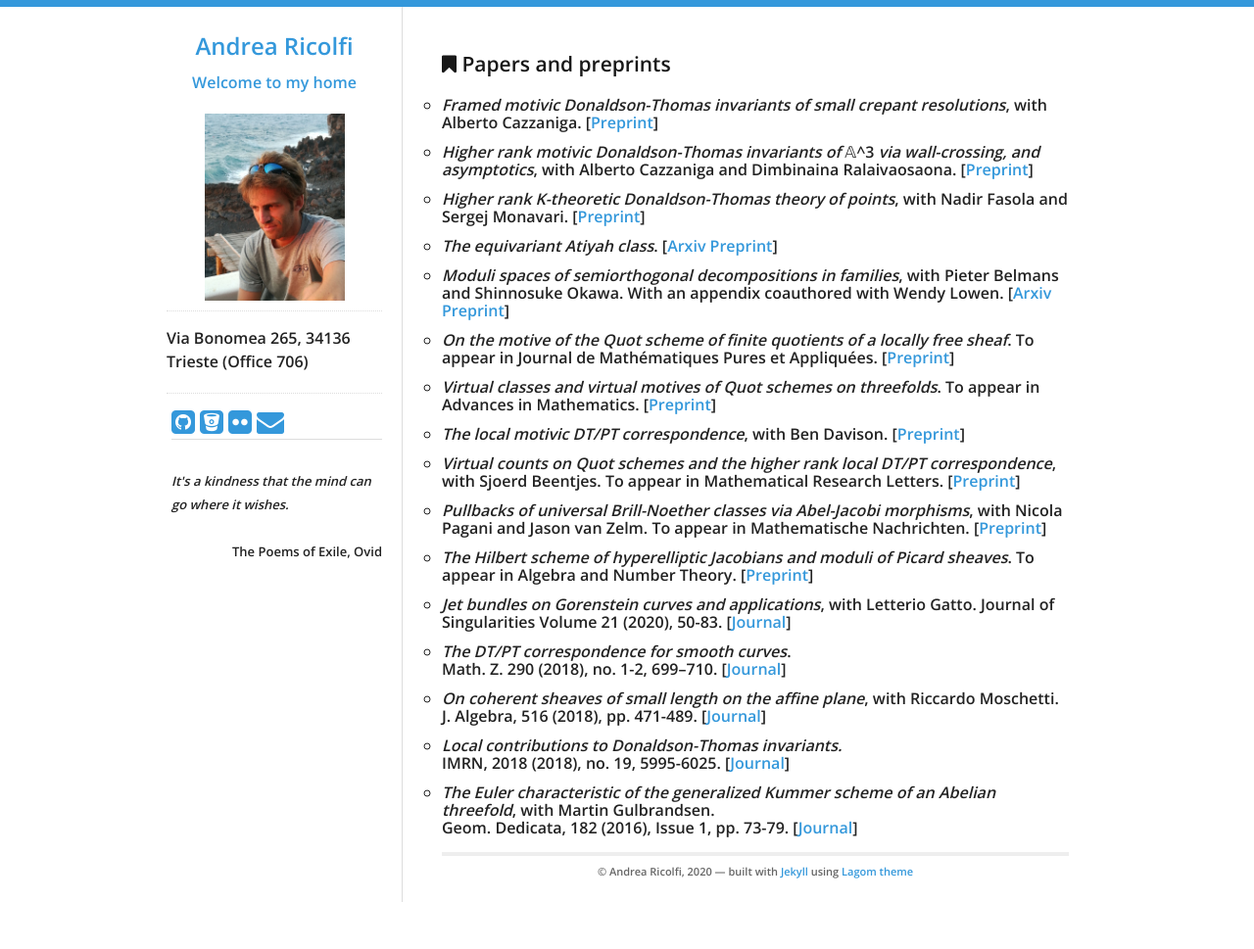
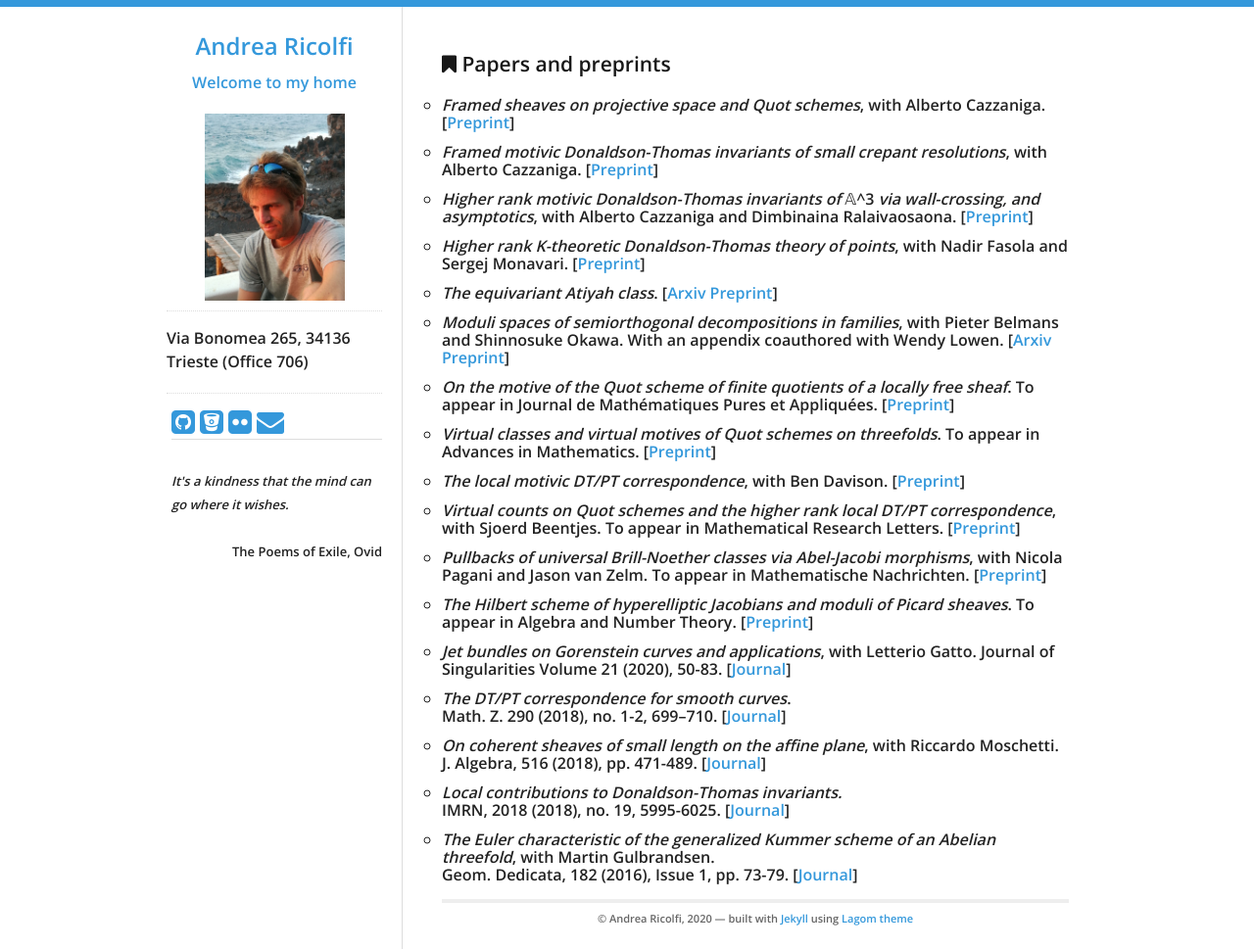
Before and after one commit to atricolfi/atricolfi.github.io, a Jekyll site: the page built from Papers.html, in a window 1280 px wide. Shown: the whole page at 98% size. Built offline with Jekyll 4.4.1, drawn with Linux system fonts in a browser that asks for light colours; before the commit the page ends 921 px from its top, so only the background shows below that.

Commit message:
added cazzaniga II

```diff
--- a/Papers.html
+++ b/Papers.html
@@ -8,6 +8,7 @@ title: Blog Posts
 <p>
 
   <ul style="list-style-type:circle">
+<li><em>Framed sheaves on projective space and Quot schemes</em>, with Alberto Cazzaniga. [<a href="https://arxiv.org/abs/2004.13633">Preprint</a>]</li>
 <li><em>Framed motivic Donaldson-Thomas invariants of small crepant resolutions</em>, with Alberto Cazzaniga. [<a href="https://arxiv.org/abs/2004.07837">Preprint</a>]</li>
 <li><em>Higher rank motivic Donaldson-Thomas invariants of </em>𝔸^3<em> via wall-crossing, and asymptotics</em>, with Alberto Cazzaniga and Dimbinaina Ralaivaosaona. [<a href="https://arxiv.org/abs/2004.07020">Preprint</a>]</li>
 <li><em>Higher rank K-theoretic Donaldson-Thomas theory of points</em>, with Nadir Fasola and Sergej Monavari. [<a href="https://arxiv.org/abs/2003.13565">Preprint</a>]</li>
```
